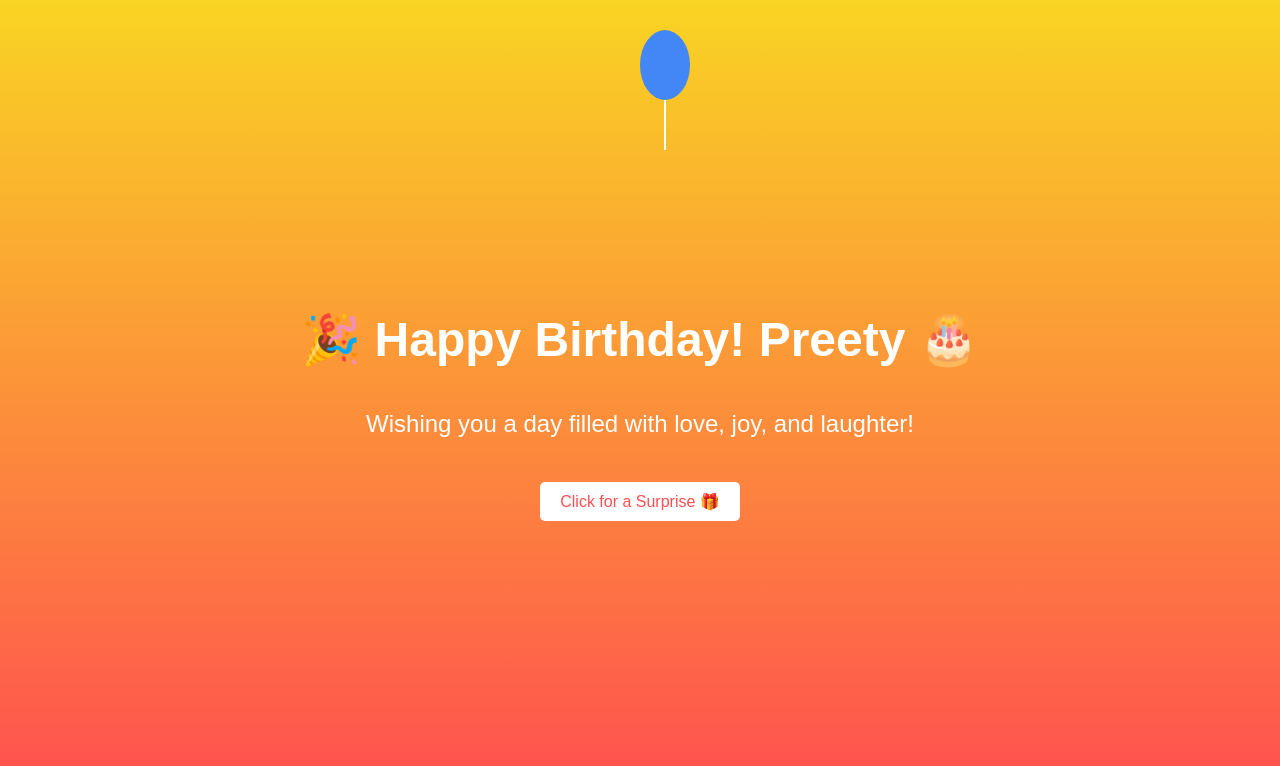
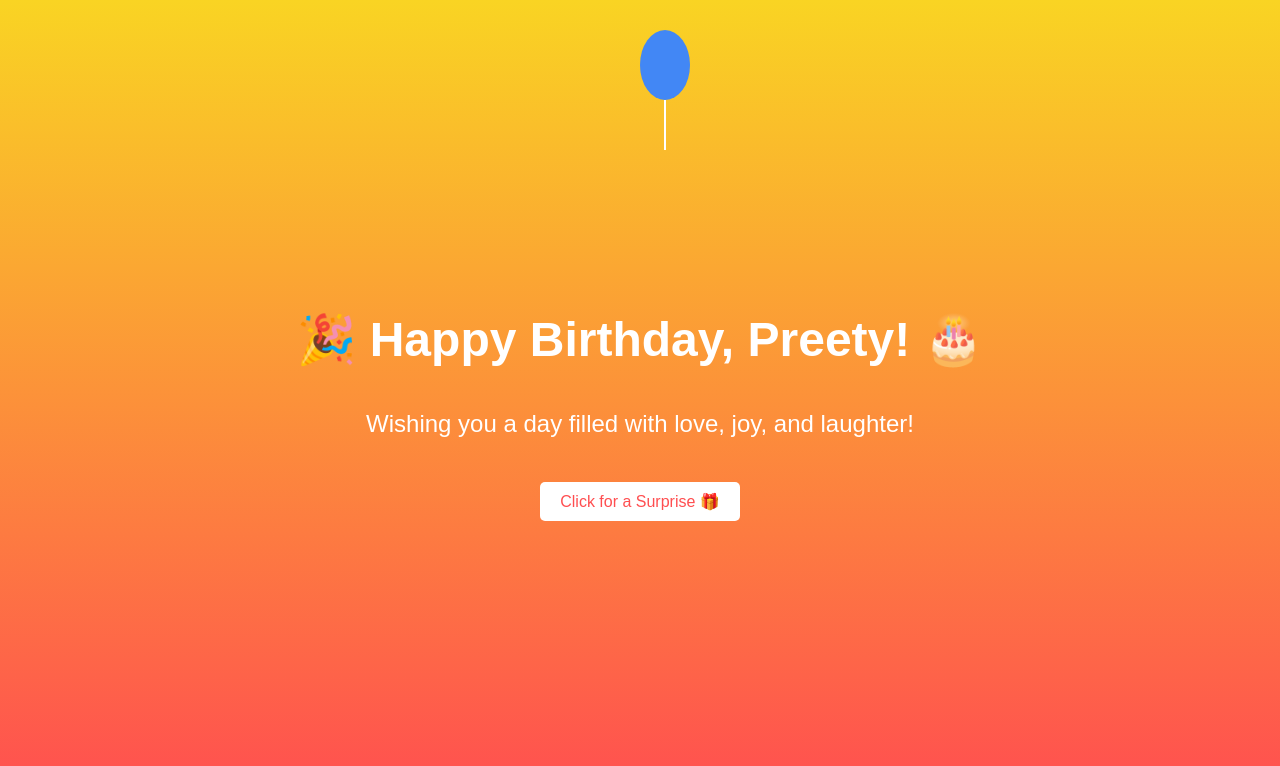
Before and after one commit to muzzammilneo/Birthday, a plain HTML site: page index.html in a window 1280 px wide. Drawn offline with Linux system fonts and the light colour scheme.

Commit message:
Update index.html
change position of exclamation mark

```diff
--- a/index.html
+++ b/index.html
@@ -158,7 +158,7 @@
       <div class="balloon blue"></div>
       <div class="balloon green"></div>
     </div>
-    <h1 class="message">🎉 Happy Birthday! Preety 🎂</h1>
+    <h1 class="message">🎉 Happy Birthday, Preety! 🎂</h1>
     <p class="subtitle">Wishing you a day filled with love, joy, and laughter!</p>
     <button class="btn" onclick="showSurprise()">Click for a Surprise 🎁</button>
     <div id="confetti-container"></div>
```
